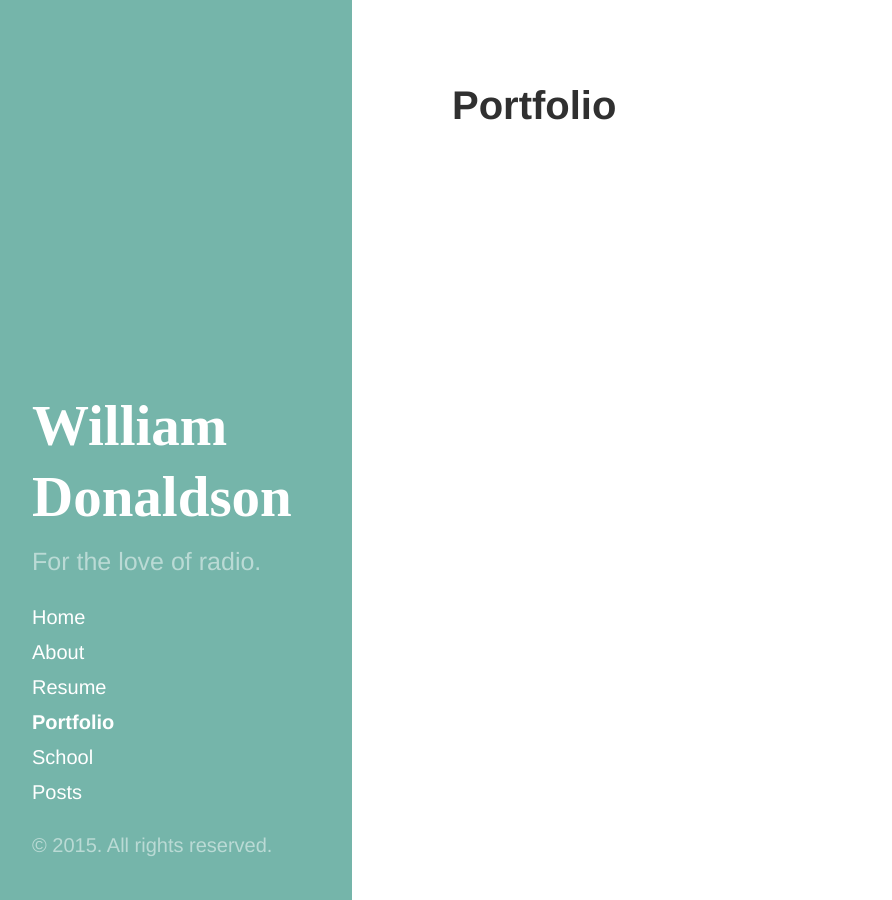
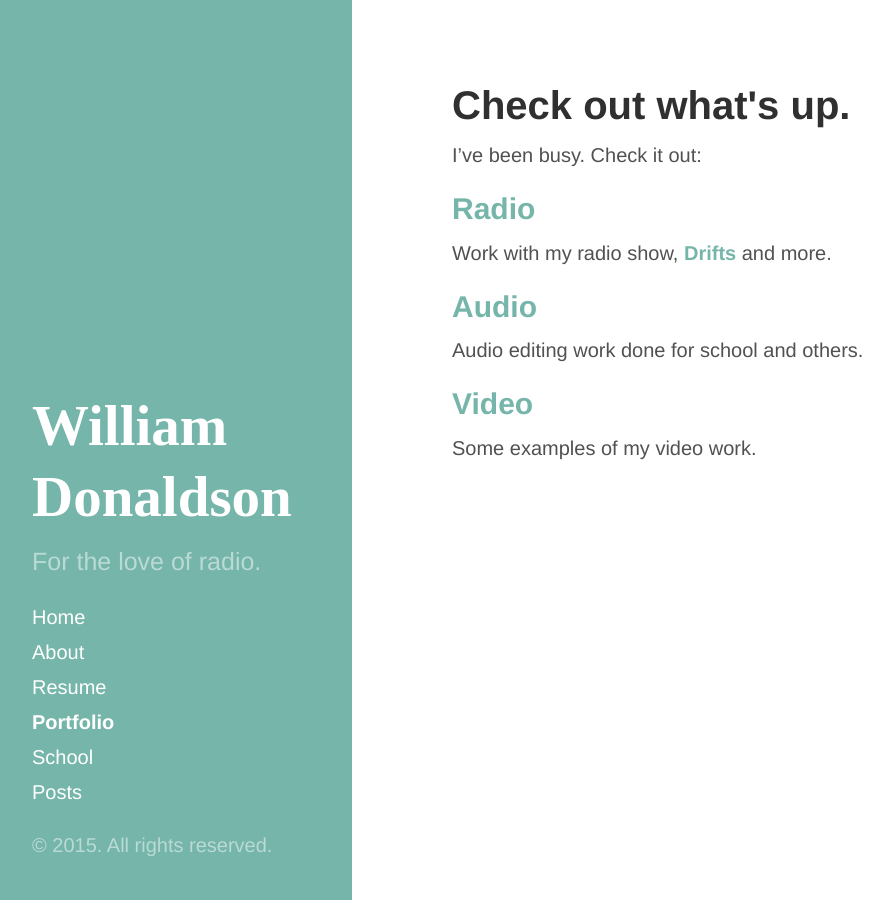
Before and after one commit to crownsedge/wildonaldson.me, a Jekyll site: the page built from portfolio/index.md, in a window 1280 px wide. Shown: the whole page, without its empty margins (8-900 px from the left). Built offline with Jekyll 4.4.1, drawn with Linux system fonts in a browser that asks for light colours; Markdown is read by kramdown in place of the engine named in the settings; comment, search, counter and statistics services are not loaded.

Commit message:
blaufghsdgh

```diff
--- a/_config.yml
+++ b/_config.yml
@@ -10,7 +10,7 @@ relative_permalinks: true
 title:            William Donaldson
 tagline:          'For the love of radio.'
 description:      'For the love of radio.'
-url:              http://hyde.getpoole.com
+url:              http://williamdonaldson.me
 baseurl:          /
 
 timezone:         America/New_York
@@ -26,11 +26,10 @@ paginate_path:    "posts/page:num/"
 version:          2.1.0
 
 github:
-  repo:           https://github.com/wonaldson/wonaldson.github.io
+  repo:           https://github.com/wonaldson/williamdonaldson.me
 
 # Collections
 collections:
+- audio
 - radio
-- audio
-- writing
-- design
+- video
--- a/portfolio/index.md
+++ b/portfolio/index.md
@@ -1,4 +1,16 @@
 ---
 layout: page
 title: Portfolio
+header-title: Check out what's up.
 ---
+
+I've been busy. Check it out:
+
+## [Radio](/radio)
+Work with my radio show, [Drifts](http://drifts.fm/) and more.
+
+## [Audio](/audio/)
+Audio editing work done for school and others.
+
+## [Video](/video/)
+Some examples of my video work.
```
Also changed, not shown: _posts/2015-1-23-welcome-to-my-new-website.md (added, +6 -0 lines), _radio/drifts.md (added, +5 -0 lines), _drafts/welcome-to-my-new-website.md (deleted).
